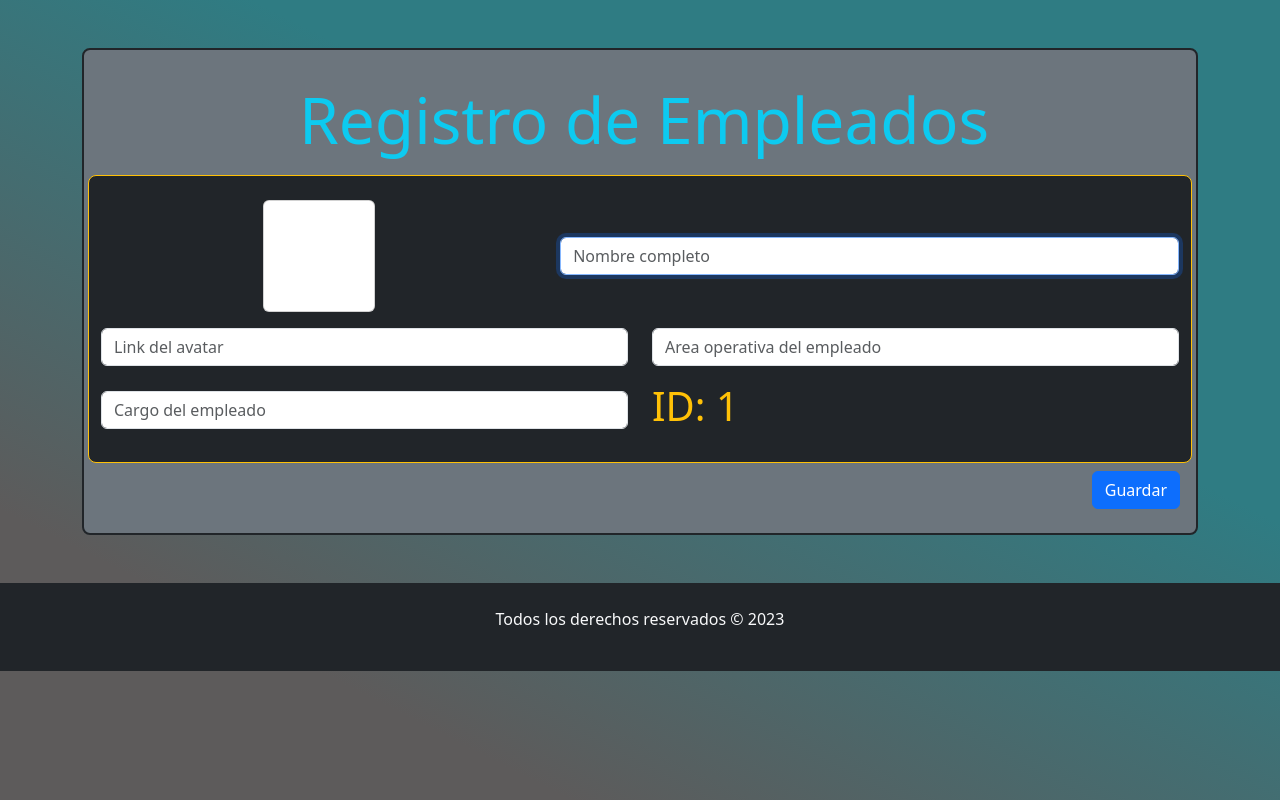
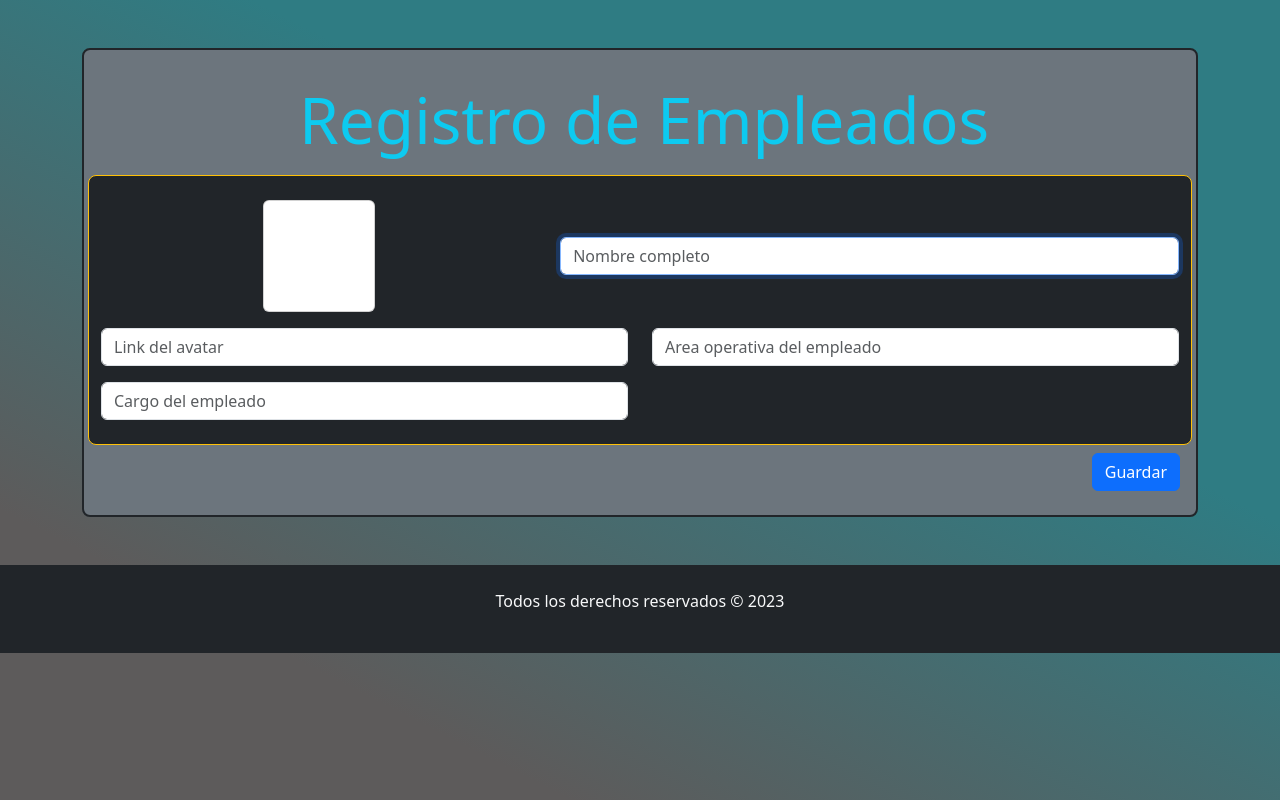
Before and after one commit to NicoAlmiron/tpReactEjercicio-7, a React (Vite) app: page / in a window 1280 px wide. Built offline with nearby package versions, Linux system fonts and the light colour scheme.

Commit message:
se trato de correjir un error que evita que se refresque el formulario

```diff
--- a/src/components/FormularioEmpleado.jsx
+++ b/src/components/FormularioEmpleado.jsx
@@ -5,11 +5,12 @@ import EmpleadoAvatar from "./EmpleadoAvatar";
 
 const useEmpleados = () => {
   const empleados = JSON.parse(localStorage.getItem("empleados")) || [];
+  let sumaId = 0;
 
   const [fullName, setFullName] = useState("");
   const [title, setTitle] = useState("");
   const [pic, setPic] = useState("");
-  const [id, setId] = useState(1);
+  const [id, setId] = useState(sumaId);
   const [department, setDepartment] = useState("");
 
   const arregloEmpleado = [
@@ -32,6 +33,7 @@ const useEmpleados = () => {
     setDepartment("");
     setTitle("");
     setPic("");
+    setId(sumaId + 1);
 
     empleados.push(arregloEmpleado);
     localStorage.setItem("empleados", JSON.stringify(empleados));
@@ -103,18 +105,13 @@ const FormularioEmpleado = () => {
                   required
                 ></Form.Control>
               </div>
-              <div className="col-6 mb-3">
+              <div className="col-6 mb-3 d-flex">
                 <Form.Control
                   type="text"
                   placeholder="Cargo del empleado"
                   defaultValue={arregloEmpleados.title}
                   onChange={(e) => arregloEmpleados.setTitle(e.target.value)}
                 ></Form.Control>
-              </div>
-              <div className="col-6 mb-3" defaultValue={arregloEmpleados.id}>
-                <h3 className="display-6 text-warning">
-                  ID: {arregloEmpleados.id}
-                </h3>
               </div>
             </Form.Group>
             <div className="text-end pb-2 pt-2">
```
